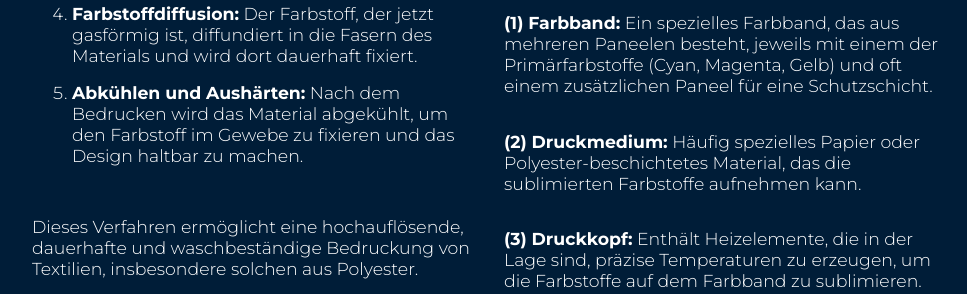
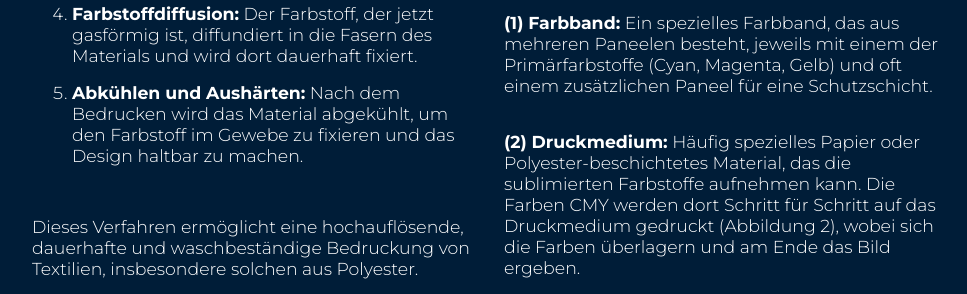
Before and after one commit to amyschweitzer/Thermosublimationsdruck, a plain HTML site: page index.html in a window 1280 px wide. Shown: the part 2517-2811 px from the top of the page, without its empty margins (144-1111 px from the left). Drawn offline with Linux system fonts and the light colour scheme; a script that the page names is missing.

Commit message:
Update index.html

```diff
--- a/index.html
+++ b/index.html
@@ -89,7 +89,7 @@
                             <h3>Aufbau:</h3>
                             <p>Die folgende Beschreibung bezieht sich auf Abbildung 3.</p>
                             <p><b>(1) Farbband:</b> Ein spezielles Farbband, das aus mehreren Paneelen besteht, jeweils mit einem der Primärfarbstoffe (Cyan, Magenta, Gelb) und oft einem zusätzlichen Paneel für eine Schutzschicht.</p>
-                            <p><b>(2) Druckmedium:</b> Häufig spezielles Papier oder Polyester-beschichtetes Material, das die sublimierten Farbstoffe aufnehmen kann.</p>
+                            <p><b>(2) Druckmedium:</b> Häufig spezielles Papier oder Polyester-beschichtetes Material, das die sublimierten Farbstoffe aufnehmen kann. Die Farben CMY werden dort Schritt für Schritt auf das Druckmedium gedruckt (Abbildung 2), wobei sich die Farben überlagern und am Ende das Bild ergeben.</p>
                             <p><b>(3) Druckkopf:</b> Enthält Heizelemente, die in der Lage sind, präzise Temperaturen zu erzeugen, um die Farbstoffe auf dem Farbband zu sublimieren.</p>
                             <p><b>Transportmechanismus:</b> Bewegt das Druckmedium und das Farbband synchron durch den Drucker, um genaue Farbübergänge und Bildpositionen zu gewährleisten.W</p>
                         </div>
```
